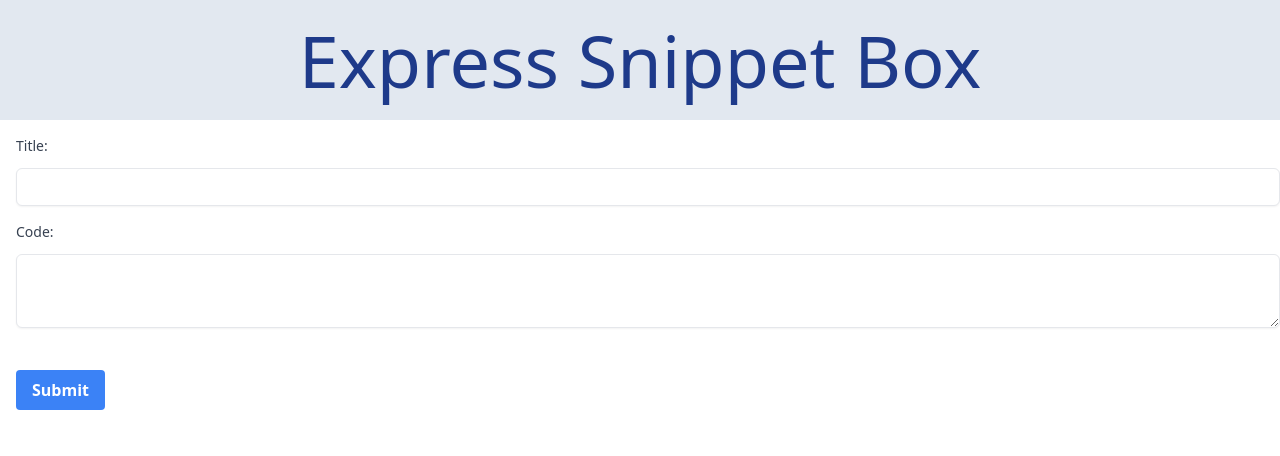
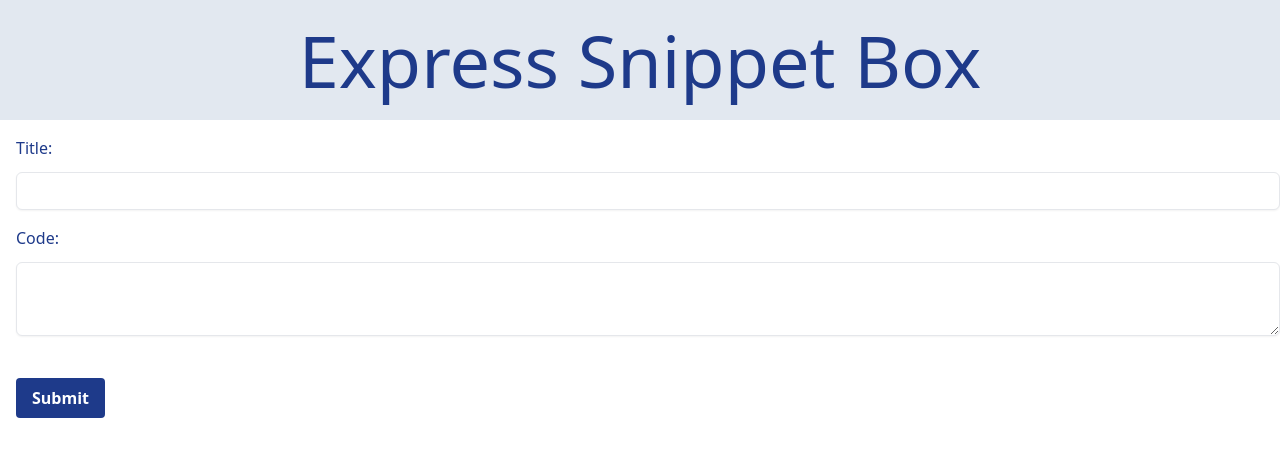
Before and after one commit to ChrisForti/api-ui, a React (Vite) app: page / in a window 1280 px wide. Shown: the top 456 px of the page. Built offline with nearby package versions, Linux system fonts and the light colour scheme.

Commit message:
Styled the labels for my textarea and input boxes.

```diff
--- a/src/components/SnippetForm.tsx
+++ b/src/components/SnippetForm.tsx
@@ -22,7 +22,7 @@ export function SnippetForm() {
       <div className="mb-4">
         <label
           htmlFor="title"
-          className="block text-sm font-medium text-gray-700"
+          className="text-md block font-medium text-blue-900"
         >
           Title:
         </label>
@@ -40,7 +40,7 @@ export function SnippetForm() {
       <div>
         <label
           htmlFor="code"
-          className="block text-sm font-medium text-gray-700"
+          className="text-md block font-medium text-blue-900"
         >
           Code:
         </label>
@@ -57,7 +57,7 @@ export function SnippetForm() {
       <div className="pt-5">
         <button
           type="submit"
-          className="mt-4 rounded bg-blue-500 px-4 py-2 font-bold text-white hover:bg-slate-400 focus:outline-none"
+          className="mt-4 rounded bg-blue-900 px-4 py-2 font-bold text-white hover:bg-red-500 focus:outline-none"
         >
           Submit
         </button>
```
